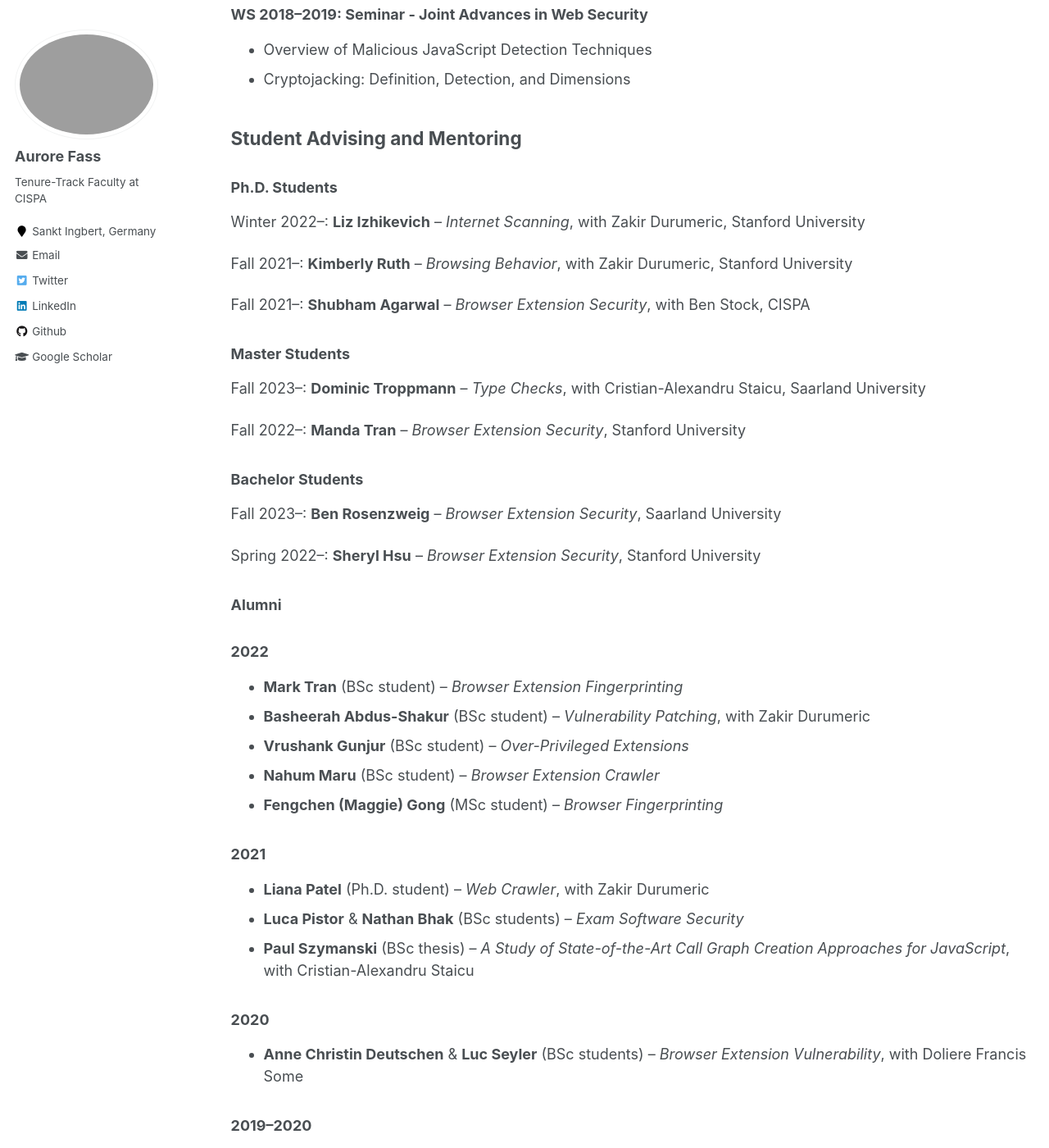
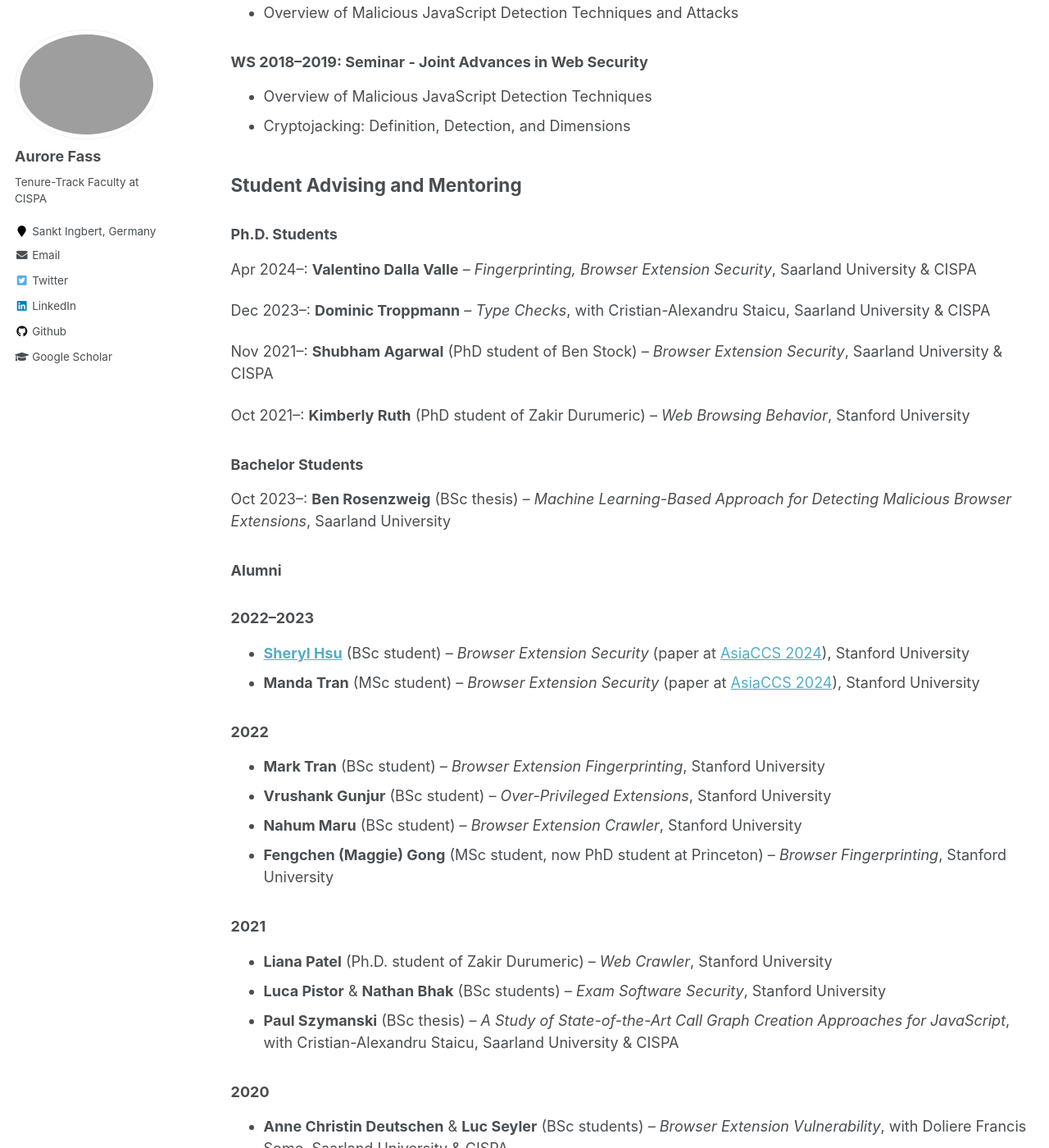
Before and after one commit to Aurore54F/aurore54f.github.io, a Jekyll site: the page built from _pages/teaching.md, in a window 1280 px wide and 1400 px high, scrolled down 663 px. Shown: the whole window at 82% size. Built offline with Jekyll 4.4.1, drawn with Linux system fonts in a browser that asks for light colours; some of the changed text lies outside the part shown.

Commit message:
Major updates

```diff
--- a/_pages/teaching.md
+++ b/_pages/teaching.md
@@ -8,6 +8,8 @@ author_profile: true
 {% include base_path %}
 
 ## Courses
+
+### SS 2024: The Web Security Seminar
 
 ### WS 2023--2024: The Web Security Seminar
 * Malicious JavaScript Analysis
@@ -30,62 +32,58 @@ author_profile: true
 ## Student Advising and Mentoring
 ### Ph.D. Students
 
-Winter 2022--: **Liz Izhikevich** -- *Internet Scanning*, with Zakir Durumeric, Stanford University
+Apr 2024--: **Valentino Dalla Valle** -- *Fingerprinting, Browser Extension Security*, Saarland University & CISPA
 
-Fall 2021--: **Kimberly Ruth** -- *Browsing Behavior*, with Zakir Durumeric, Stanford University
+Dec 2023--: **Dominic Troppmann** -- *Type Checks*, with Cristian-Alexandru Staicu, Saarland University & CISPA
 
-Fall 2021--: **Shubham Agarwal** -- *Browser Extension Security*, with Ben Stock, CISPA
+Nov 2021--: **Shubham Agarwal** (PhD student of Ben Stock) -- *Browser Extension Security*, Saarland University & CISPA
 
-
-### Master Students
-
-Fall 2023--: **Dominic Troppmann** -- *Type Checks*, with Cristian-Alexandru Staicu, Saarland University
-
-Fall 2022--: **Manda Tran** -- *Browser Extension Security*, Stanford University
+Oct 2021--: **Kimberly Ruth** (PhD student of Zakir Durumeric) -- *Web Browsing Behavior*, Stanford University
 
 
 ### Bachelor Students
 
-Fall 2023--: **Ben Rosenzweig** -- *Browser Extension Security*, Saarland University
-
-Spring 2022--: **Sheryl Hsu** -- *Browser Extension Security*, Stanford University
-
+Oct 2023--: **Ben Rosenzweig** (BSc thesis) -- *Machine Learning-Based Approach for Detecting Malicious Browser Extensions*, Saarland University
 
 
 ### Alumni
 
+### 2022--2023
+
+* **[Sheryl Hsu](https://sher222.github.io)** (BSc student) -- *Browser Extension Security* (paper at [AsiaCCS 2024](https://publications.cispa.saarland/4057/1/2024_hsu_cws.pdf)), Stanford University
+* **Manda Tran** (MSc student) -- *Browser Extension Security* (paper at [AsiaCCS 2024](https://publications.cispa.saarland/4057/1/2024_hsu_cws.pdf)), Stanford University
+
 ### 2022
 
-* **Mark Tran** (BSc student) -- *Browser Extension Fingerprinting*
-* **Basheerah Abdus-Shakur** (BSc student) -- *Vulnerability Patching*, with Zakir Durumeric
-* **Vrushank Gunjur** (BSc student) -- *Over-Privileged Extensions*
-* **Nahum Maru** (BSc student) -- *Browser Extension Crawler*
-* **Fengchen (Maggie) Gong** (MSc student) -- *Browser Fingerprinting*
+* **Mark Tran** (BSc student) -- *Browser Extension Fingerprinting*, Stanford University
+* **Vrushank Gunjur** (BSc student) -- *Over-Privileged Extensions*, Stanford University
+* **Nahum Maru** (BSc student) -- *Browser Extension Crawler*, Stanford University
+* **Fengchen (Maggie) Gong** (MSc student, now PhD student at Princeton) -- *Browser Fingerprinting*, Stanford University
 
 
 ### 2021
 
-* **Liana Patel** (Ph.D. student) -- *Web Crawler*, with Zakir Durumeric
-* **Luca Pistor** & **Nathan Bhak** (BSc students) -- *Exam Software Security*
-* **Paul Szymanski** (BSc thesis) -- *A Study of State-of-the-Art Call Graph Creation Approaches for JavaScript*, with Cristian-Alexandru Staicu
+* **Liana Patel** (Ph.D. student of Zakir Durumeric) -- *Web Crawler*, Stanford University
+* **Luca Pistor** & **Nathan Bhak** (BSc students) -- *Exam Software Security*, Stanford University
+* **Paul Szymanski** (BSc thesis) -- *A Study of State-of-the-Art Call Graph Creation Approaches for JavaScript*, with Cristian-Alexandru Staicu, Saarland University & CISPA
 
 
 ### 2020
 
-* **Anne Christin Deutschen** & **Luc Seyler** (BSc students) -- *Browser Extension Vulnerability*, with Doliere Francis Some
+* **Anne Christin Deutschen** & **Luc Seyler** (BSc students) -- *Browser Extension Vulnerability*, with Doliere Francis Some, Saarland University & CISPA
 
 
 ### 2019--2020
 
-* **Marvin Moog** & **Markus Demmel** (BSc students) -- *Analysis of JavaScript Obfuscation Techniques*
+* **Marvin Moog** & **Markus Demmel** (BSc students) -- *Analysis of JavaScript Obfuscation Techniques* (paper at [DSN 2021](https://swag.cispa.saarland/papers/moog2021statically.pdf)), Saarland University & CISPA
 
 
 ### 2019
 
-* **Maximilian Zoellner** & **Niklas Kempf** (BSc students) -- *Intelligent Fuzzing System for JavaScript*
+* **Maximilian Zoellner** & **Niklas Kempf** (BSc students) -- *Intelligent Fuzzing System for JavaScript*, Saarland University & CISPA
 
 
 ### 2018
 
-* **Nils Gloerfeld** (BSc student) -- *Malicious JavaScript Deobfuscation*
-* **Dennis Salzmann** (BSc student) -- *Malicious JavaScript Detection*
+* **Nils Gloerfeld** (BSc student) -- *Malicious JavaScript Deobfuscation*, Saarland University & CISPA
+* **Dennis Salzmann** (BSc student) -- *Malicious JavaScript Detection*, Saarland University & CISPA
```
Also changed, not shown: _pages/about.md (+2 -0 lines), _pages/contact.md (+3 -2 lines), _pages/positions.md (+2 -1 lines), _pages/publications.md (+6 -1 lines), _pages/services.md (+6 -3 lines).
